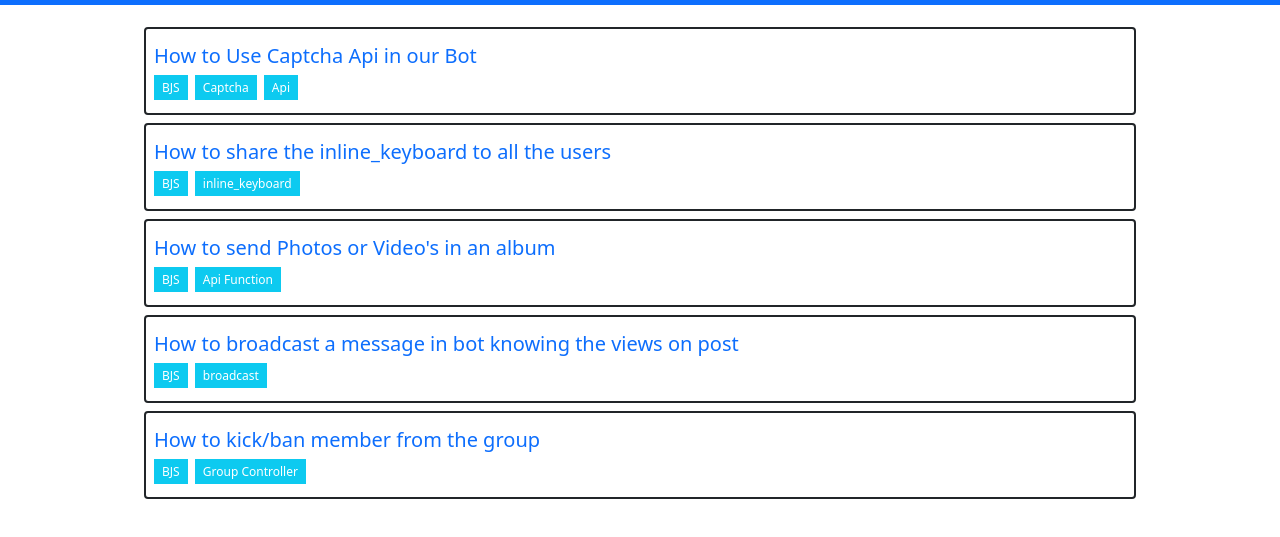
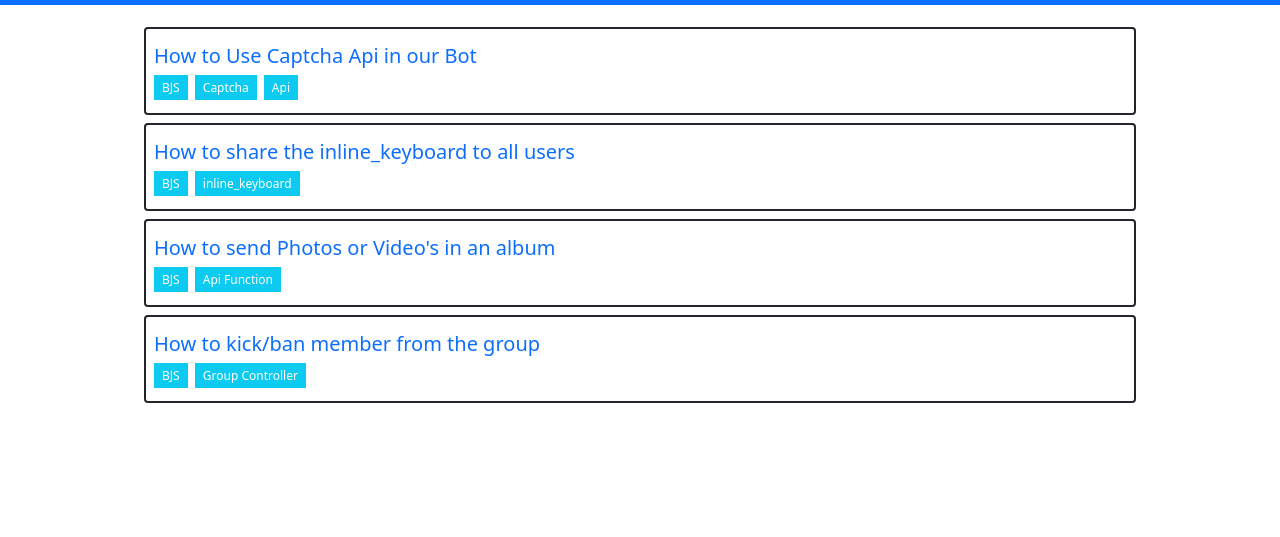
Before and after one commit to private2353871909502/Main-SD-Creations, a plain HTML site: page bjs/index.html in a window 1280 px wide. Shown: the part 51-588 px from the top of the page. Drawn offline with nearby package versions, Linux system fonts and the light colour scheme.

Commit message:
Update index.html

```diff
--- a/bjs/index.html
+++ b/bjs/index.html
@@ -63,7 +63,7 @@
       <div class="content">
           <div class="my-2 p-2 container border border-dark rounded bg-gray border-2">
               <div  class="my-1 fs-5">
-                <a class="text-decoration-none" href="">How to Use Captcha Api in our Bot</a>
+                <a class="text-decoration-none" href="/bjs/how-to-use-captcha-api-in-our-bot">How to Use Captcha Api in our Bot</a>
               </div>
               <div class="my-2" style="font-size: 12px;">
                   <a class="mt-1 mb-1 me-1 px-2 py-1 bg-info text-white text-decoration-none" href="">BJS</a>
@@ -75,7 +75,7 @@
 
           <div class="my-2 p-2 container border border-dark rounded bg-gray border-2">
             <div  class="my-1 fs-5">
-              <a class="text-decoration-none" href="">How to share the inline_keyboard to all the users</a>
+              <a class="text-decoration-none" href="/bjs/how-to-share-the-inline-keyboard-to-all-users">How to share the inline_keyboard to all users</a>
             </div>
             <div class="my-2" style="font-size: 12px;">
                 <a class="mt-1 mb-1 me-1 px-2 py-1 bg-info text-white text-decoration-none" href="">BJS</a>
@@ -93,15 +93,6 @@
           </div>
       </div>
 
-      <div class="my-2 p-2 container border border-dark rounded bg-gray border-2">
-        <div  class="my-1 fs-5">
-          <a class="text-decoration-none" href="">How to broadcast a message in bot knowing the views on post</a>
-        </div>
-        <div class="my-2" style="font-size: 12px;">
-            <a class="mt-1 mb-1 me-1 px-2 py-1 bg-info text-white text-decoration-none" href="">BJS</a>
-            <a class="mt-1 mb-1 me-1 px-2 py-1 bg-info text-white text-decoration-none" href="">broadcast</a>
-        </div>
-    </div>
 
     <div class="my-2 p-2 container border border-dark rounded bg-gray border-2">
       <div  class="my-1 fs-5">
```
